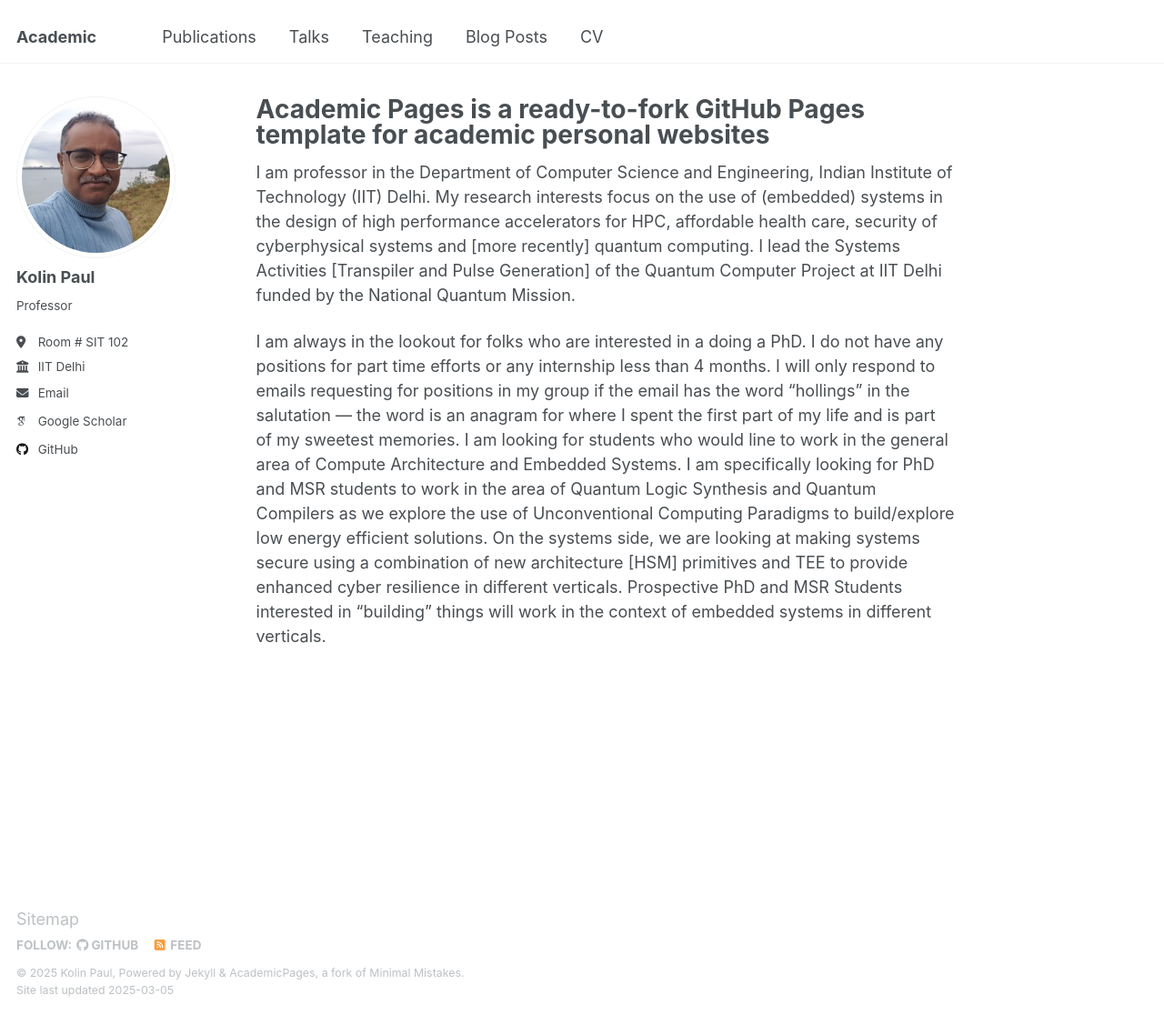
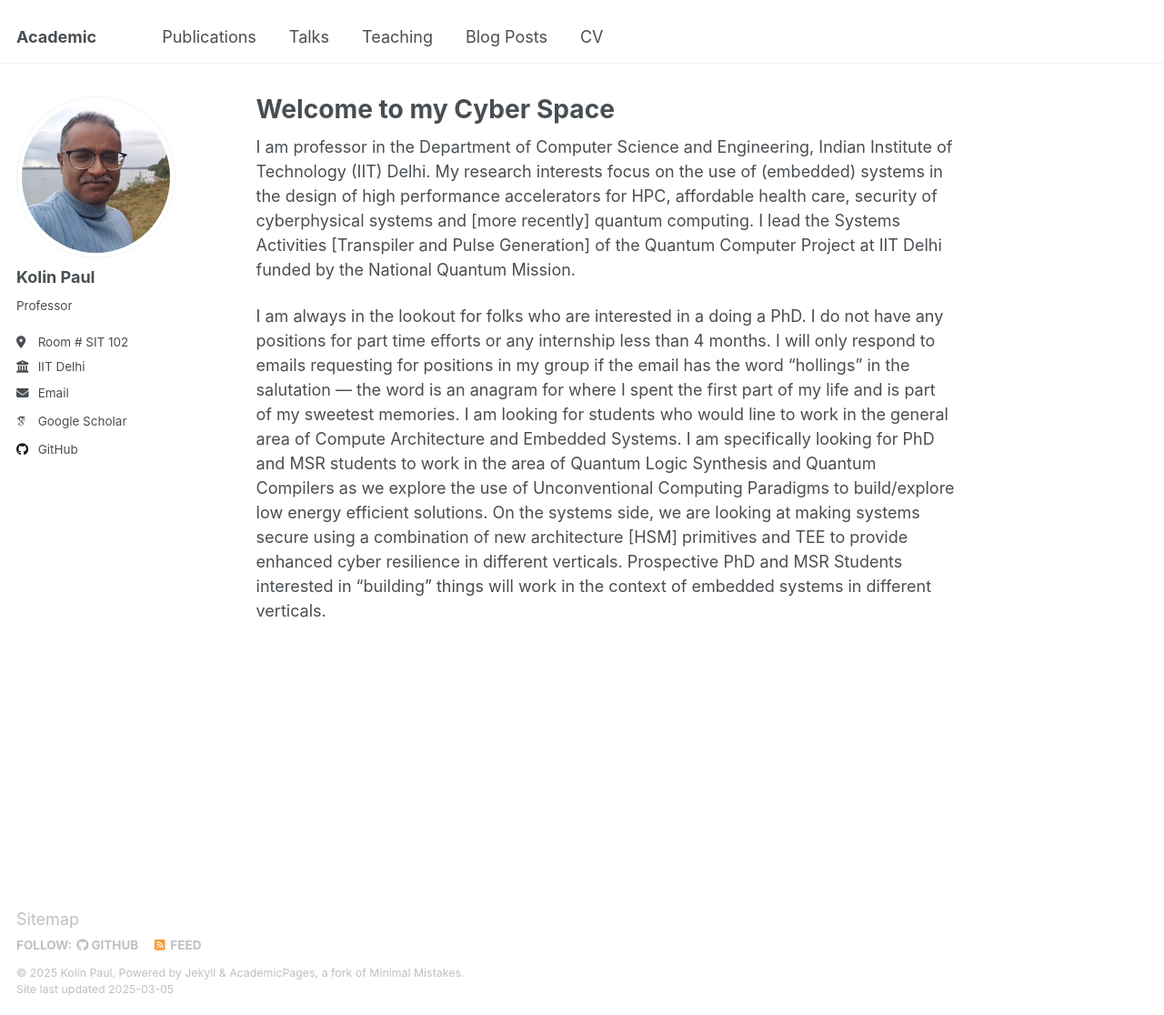
Before and after one commit to kolinpaul/kolinpaul.github.io, a Jekyll site: the page built from _pages/about.md, in a window 1280 px wide and 1116 px high. Shown: the whole window at 91% size. Built offline with Jekyll 4.4.1, drawn with Linux system fonts in a browser that asks for light colours; some web fonts are replaced.

Commit message:
Update about.md

```diff
--- a/_pages/about.md
+++ b/_pages/about.md
@@ -1,6 +1,6 @@
 ---
 permalink: /
-title: "Academic Pages is a ready-to-fork GitHub Pages template for academic personal websites"
+title: "Welcome to my Cyber Space"
 author_profile: true
 redirect_from:
   - /about/
```
